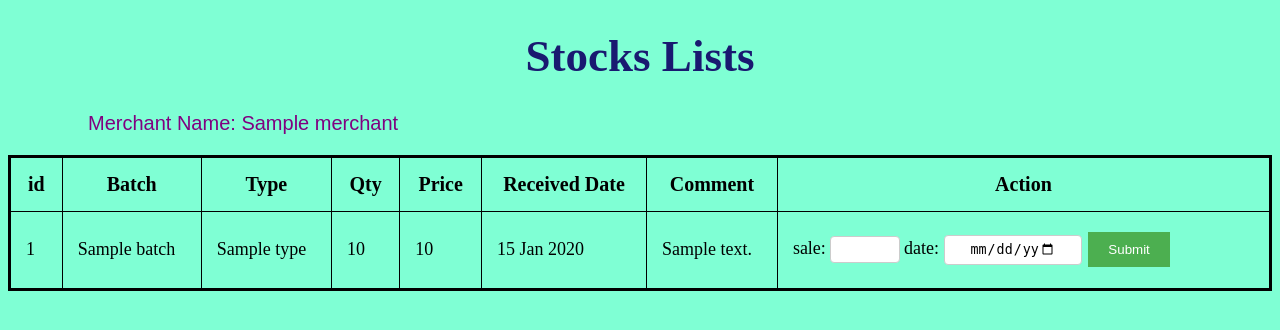
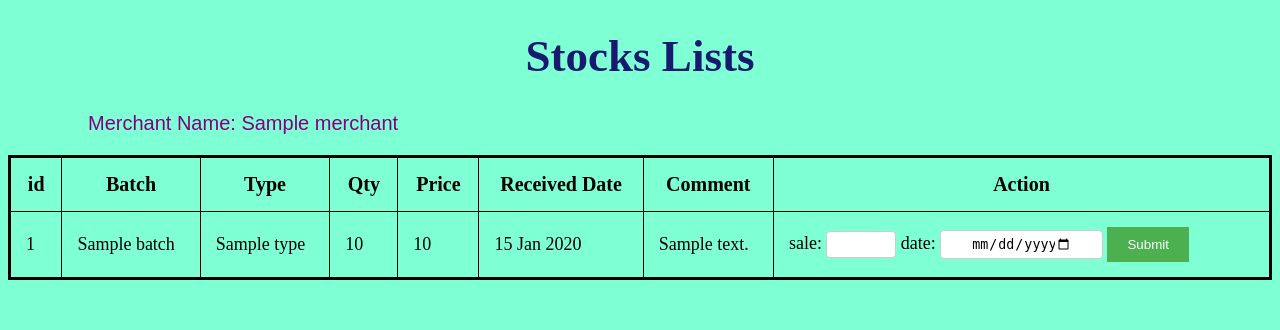
Before and after one commit to YuMyatMoe/Silver-Snow-Tea-Leave, a Node project: template views/stocklist.ejs in a window 1280 px wide. Shown: the top 330 px of the page. Run offline with Node 20 templates, Linux system fonts and the light colour scheme; the template is opened without the code that fills it: most values are stand-ins (such as "Sample title", 1, 10 or a date in 2020).

Commit message:
style test

```diff
--- a/views/stocklist.ejs
+++ b/views/stocklist.ejs
@@ -50,7 +50,7 @@ th, td {
 input[type=number], select {
   width: 15%;
   padding: 5px 15px;
-  margin: 8px 0;
+
   display: inline-block;
   border: 1px solid #ccc;
   border-radius: 4px;
@@ -58,9 +58,9 @@ input[type=number], select {
 }
 
 input[type=date], select {
-  width: 30%;
-  padding: 5px 25px;
-  margin: 8px 0;
+  width: 35%;
+  padding: 5px 30px;
+
   display: inline-block;
   border: 1px solid #ccc;
   border-radius: 4px;
@@ -75,7 +75,7 @@ input[type=submit] {
   text-align: center;
   text-decoration: none;
   display: inline-block;
-  margin: 4px 2px;
+
   cursor: pointer;
 }
 
```
